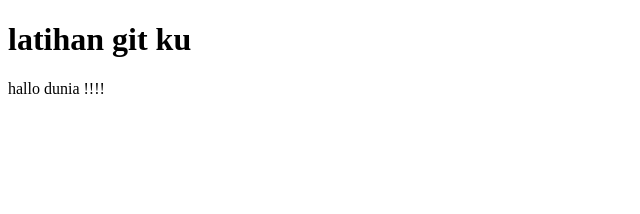
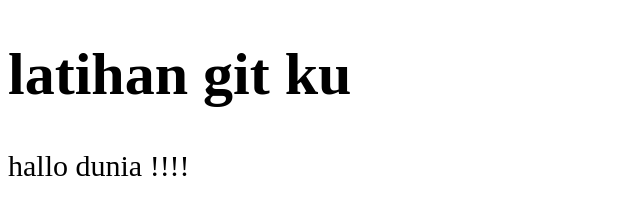
Before and after one commit to zanayi/adf, a plain HTML site: page index.html in a window 1280 px wide. Shown: the whole page, without its empty margins (0-640 px from the left). Drawn offline with Linux system fonts and the light colour scheme.

Commit message:
delete style.css add app.js modified index.html

```diff
--- /dev/null
+++ b/app.js
@@ -0,0 +1 @@
+alert('ok')
--- a/index.html
+++ b/index.html
@@ -4,9 +4,16 @@
     <meta charset="UTF-8">
     <meta name="viewport" content="width=device-width, initial-scale=1.0">
     <title>Git Ku</title>
+    <style>
+        body{
+            font-size: 30px;
+        }
+    </style>
 </head>
 <body>
     <h1>latihan git ku</h1>
     <p>hallo dunia !!!!</p>
+
+    <script src="app.js"></script>
 </body>
 </html>
```
Also changed, not shown: style.css (deleted).
